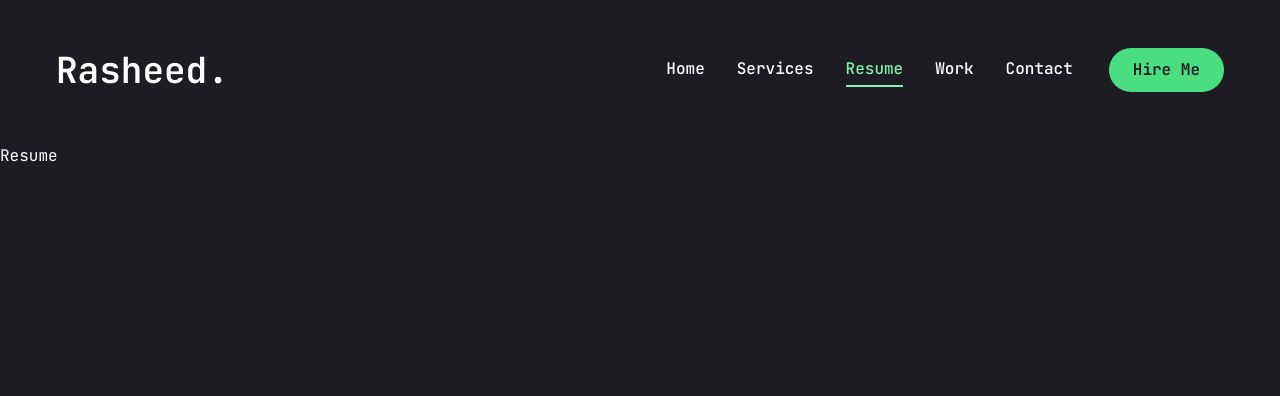
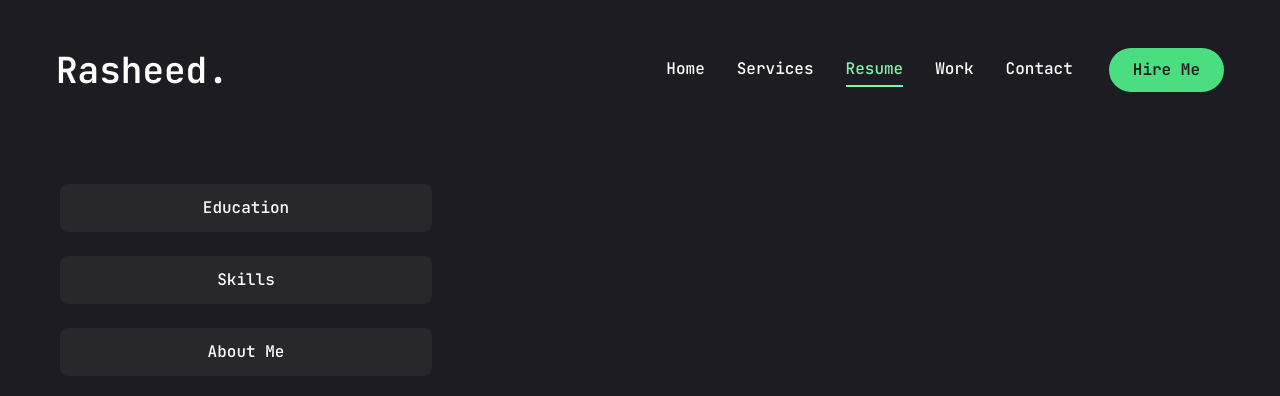
Before and after one commit to RasheedJohnson/test-portfolio, a Next.js app: page /resume in a window 1280 px wide. Shown: the top 396 px of the page. Built offline with nearby package versions, Linux system fonts and the light colour scheme.

Commit message:
Complete resume page

```diff
--- a/app/resume/page.jsx
+++ b/app/resume/page.jsx
@@ -16,13 +16,20 @@
   SiNextdotjs,
   SiDjango,
   SiExpress,
+  SiMongodb,
+  SiSqlite,
 } from "react-icons/si";
 import aboutMeText from "./aboutme";
 
 // About Data
 const about = {
   title: "About me",
-  description: aboutMeText,
+  descriptionOne:
+    "I'm Rasheed, a software developer from Cape Town, South Africa. My passion for programming began shortly after high school. While working as a freelance portrait painter during the day, I spent most of my nights tinkering with electronics and familiarising myself with microcontrollers and C programming. Once it became clear that I could develop the skills required to solve (or work toward solving) real world problems, I began improving my skills.",
+  descriptionTwo:
+    "This sparked a deeper interest in the field. Thereafter, I found myself refining my craft with regular practice, incorporating various frameworks, languages and tools. I quickly transitioned from Bootstrap to Tailwindcss, enabling me to fine-tune designs. That was followed by a shift from Express within standard MERN stack development to Next.js for its developer experience and community. It was a journey toward finding a reliable and stable tech stack. During this journey, I've developed various personal projects, apps and tools to improve my daily life as well as the lives of those around me. These projects range from a terminology database for a psychology course to an account manager built with Python, SQLite3, and CustomTkinter. The largest project, currently still in developement, attempts to offer solutions to a variety of problems and inconveniences in health care. This is also the project I am currently most focused on.",
+  descriptionThree:
+    "I haven't stopped learning since the beginning of this journey, and still remain focused on constantly improving, be it through completing effective online courses or practicing by building using newly acquired skills.",
   info: [
     {
       fieldName: "Name",
@@ -66,19 +73,19 @@
     },
     {
       institution: "CS50, Harvard",
-      degree: "CS50 Python (CS50’s Introduction to Programming with Python)",
+      degree: "CS50 Python",
       duration: "August 2024",
     },
     {
       institution: "CS50, Harvard",
-      degree: "CS50x (CS50’s Introduction to Computer Science)",
+      degree: "CS50x (CS50’s Intro to CS)",
       duration: "In Progress",
     },
   ],
 };
 
 // Skills Data
-const Skills = {
+const skills = {
   icon: "",
   title: "My Skills",
   description:
@@ -93,6 +100,10 @@
       name: "css",
     },
     {
+      icon: <FaPython />,
+      name: "Python",
+    },
+    {
       icon: <FaJs />,
       name: "javascript",
     },
@@ -101,12 +112,24 @@
       name: "react.js",
     },
     {
+      icon: <FaNodeJs />,
+      name: "node.js",
+    },
+    {
+      icon: <SiNextdotjs />,
+      name: "next.js",
+    },
+    {
       icon: <SiTailwindcss />,
       name: "tailwind.css",
     },
     {
-      icon: <FaNodeJs />,
-      name: "node.js",
+      icon: <SiMongodb />,
+      name: "mongodb",
+    },
+    {
+      icon: <SiSqlite />,
+      name: "SQLite3",
     },
     {
       icon: <FaFigma />,
@@ -115,11 +138,141 @@
   ],
 };
 
+import { Tabs, TabsContent, TabsList, TabsTrigger } from "@/components/ui/tabs";
+import {
+  Tooltip,
+  TooltipContent,
+  TooltipProvider,
+  TooltipTrigger,
+} from "@/components/ui/tooltip";
+
+import { ScrollArea } from "@/components/ui/scroll-area";
+import { motion } from "framer-motion";
+
 const page = () => {
   return (
-    <div>
-      <h1>Resume</h1>
-    </div>
+    <motion.div
+      initial={{ opacity: 0 }}
+      animate={{
+        opacity: 1,
+        transition: { delay: 2.4, duration: 0.4, ease: "easeIn" },
+      }}
+      className="min-h-[80vh] flex items-center justify-center py-12 xl:py-0"
+    >
+      <div className="container mx-auto">
+        <Tabs
+          defaultValue="experience"
+          className="flex flex-col xl:flex-row gap-[60px]"
+        >
+          <TabsList className="flex flex-col w-full max-w-[380px] mx-auto xl:mx-0 gap-6">
+            <TabsTrigger value="education">Education</TabsTrigger>
+            <TabsTrigger value="skills">Skills</TabsTrigger>
+            <TabsTrigger value="about">About Me</TabsTrigger>
+          </TabsList>
+
+          {/* Content */}
+          <div className="min-h-[70vh] w-full">
+            {/* Education */}
+            <TabsContent value="education" className="w-full">
+              <div className="flex flex-col gap-[30px] text-center xl:text-left">
+                <h3 className="text-4xl font-bold">{education.title}</h3>
+                <p className="max-w-[600px] text-white/60 mx-auto xl:mx-0">
+                  {education.description}
+                </p>
+                <ScrollArea className="h-[400px]">
+                  <ul className="grid grid-cols-1 lg:grid-cols-2 gap-[30px]">
+                    {education.items.map((item, index) => {
+                      return (
+                        <li
+                          key={index}
+                          className="bg-[#232329] h-[184px] py-6 px-10 rounded-xl flex flex-col justify-center items-center lg:items-start gap-1"
+                        >
+                          <span className="text-green-300">
+                            {item.duration}
+                          </span>
+                          <h3 className="text-xl max-w-[260px] min-h-[60px] text-center lg:text-left">
+                            {item.degree}
+                          </h3>
+                          <div className="flex items-center gap-3">
+                            {/* dot */}
+                            <span className="w-[6px] h-[6px] rounded-full bg-green-300"></span>
+                            <p className="text-white/60">{item.institution}</p>
+                          </div>
+                        </li>
+                      );
+                    })}
+                  </ul>
+                </ScrollArea>
+              </div>
+            </TabsContent>
+
+            {/* Skills */}
+            <TabsContent value="skills" className="w-full">
+              <div className="flex flex-col gap-[30px]">
+                <div className="flex flex-col gap-[30px] text-center xl:text-left">
+                  <h3 className="text-4xl font-bold">{skills.title}</h3>
+                  <p className="max-w-[600px] text-white/60 mx-auto xl:mx-0">
+                    {skills.description}
+                  </p>
+                </div>
+                <ul className="grid grid-cols-2 sm:grid-cols-3 md:grid-cols-4 gap-4 xl:gap-[30px]">
+                  {skills.items.map((skill, index) => {
+                    return (
+                      <li key={index}>
+                        <TooltipProvider delayDuration={100}>
+                          <Tooltip>
+                            <TooltipTrigger className="w-full h-[150px] bg-[#232329] rounded-xl flex justify-center items-center group">
+                              <div className="text-6xl group-hover:text-green-400 transition-all duration-300">
+                                {skill.icon}
+                              </div>
+                            </TooltipTrigger>
+                            <TooltipContent>
+                              <p className="capitalize">{skill.name}</p>
+                            </TooltipContent>
+                          </Tooltip>
+                        </TooltipProvider>
+                      </li>
+                    );
+                  })}
+                </ul>
+              </div>
+            </TabsContent>
+
+            {/* About */}
+            <TabsContent
+              value="about"
+              className="w-full text-center xl:text-left"
+            >
+              <div className="fex flex-col gap-[30px]">
+                <h3 className="text-4xl font-bold mb-10">{about.title}</h3>
+                <p className="max-w-[600px] text-white/60 mx-auto xl:mx-0 mb-8">
+                  {about.descriptionOne}
+                </p>
+                <p className="max-w-[600px] text-white/60 mx-auto xl:mx-0 mb-8">
+                  {about.descriptionTwo}
+                </p>
+                <p className="max-w-[600px] text-white/60 mx-auto xl:mx-0 mb-8">
+                  {about.descriptionThree}
+                </p>
+                <ul className="grid grid-cols-1 xl:grid-cols-2 gap-y-6 max-w-[620px] mx-auto xl:mx-0">
+                  {about.info.map((item, index) => {
+                    return (
+                      <li
+                        key={index}
+                        className="flex items-center justify-center xl:justify-start gap-4"
+                      >
+                        <span className="text-white/60">{item.fieldName}</span>
+                        <span className="text-xl">{item.fieldValue}</span>
+                      </li>
+                    );
+                  })}
+                </ul>
+              </div>
+            </TabsContent>
+          </div>
+        </Tabs>
+      </div>
+    </motion.div>
   );
 };
 
--- a/components/ui/tabs.jsx
+++ b/components/ui/tabs.jsx
@@ -1,43 +1,43 @@
-"use client"
+"use client";
 
-import * as React from "react"
-import * as TabsPrimitive from "@radix-ui/react-tabs"
+import * as React from "react";
+import * as TabsPrimitive from "@radix-ui/react-tabs";
 
-import { cn } from "@/lib/utils"
+import { cn } from "@/lib/utils";
 
-const Tabs = TabsPrimitive.Root
+const Tabs = TabsPrimitive.Root;
 
 const TabsList = React.forwardRef(({ className, ...props }, ref) => (
   <TabsPrimitive.List
     ref={ref}
-    className={cn(
-      "inline-flex h-10 items-center justify-center rounded-md bg-slate-100 p-1 text-slate-500 dark:bg-slate-800 dark:text-slate-400",
-      className
-    )}
-    {...props} />
-))
-TabsList.displayName = TabsPrimitive.List.displayName
+    className={cn("inline-flex h-auto rounded-md p-1 text-primary", className)}
+    {...props}
+  />
+));
+TabsList.displayName = TabsPrimitive.List.displayName;
 
 const TabsTrigger = React.forwardRef(({ className, ...props }, ref) => (
   <TabsPrimitive.Trigger
     ref={ref}
     className={cn(
-      "inline-flex items-center justify-center whitespace-nowrap rounded-sm px-3 py-1.5 text-sm font-medium ring-offset-white transition-all focus-visible:outline-none focus-visible:ring-2 focus-visible:ring-slate-950 focus-visible:ring-offset-2 disabled:pointer-events-none disabled:opacity-50 data-[state=active]:bg-white data-[state=active]:text-slate-950 data-[state=active]:shadow-sm dark:ring-offset-slate-950 dark:focus-visible:ring-slate-300 dark:data-[state=active]:bg-slate-950 dark:data-[state=active]:text-slate-50",
+      "inline-flex items-center w-full bg-[#27272c] justify-center whitespace-nowrap text-white rounded-lg p-3 text-base font-medium ring-offset-white transition-all disabled:pointer-events-none disabled:opacity-50 data-[state=active]:bg-green-300 data-[state=active]:text-primary data-[state=active]:font-bold data-[state=active]:shadow-sm",
       className
     )}
-    {...props} />
-))
-TabsTrigger.displayName = TabsPrimitive.Trigger.displayName
+    {...props}
+  />
+));
+TabsTrigger.displayName = TabsPrimitive.Trigger.displayName;
 
 const TabsContent = React.forwardRef(({ className, ...props }, ref) => (
   <TabsPrimitive.Content
     ref={ref}
     className={cn(
-      "mt-2 ring-offset-white focus-visible:outline-none focus-visible:ring-2 focus-visible:ring-slate-950 focus-visible:ring-offset-2 dark:ring-offset-slate-950 dark:focus-visible:ring-slate-300",
+      "min-h-[480px] ring-offset-white focus-visible:outline-none focus-visible:ring-2 focus-visible:ring-slate-950 focus-visible:ring-offset-2 dark:ring-offset-slate-950 dark:focus-visible:ring-slate-300",
       className
     )}
-    {...props} />
-))
-TabsContent.displayName = TabsPrimitive.Content.displayName
+    {...props}
+  />
+));
+TabsContent.displayName = TabsPrimitive.Content.displayName;
 
-export { Tabs, TabsList, TabsTrigger, TabsContent }
+export { Tabs, TabsList, TabsTrigger, TabsContent };
```
